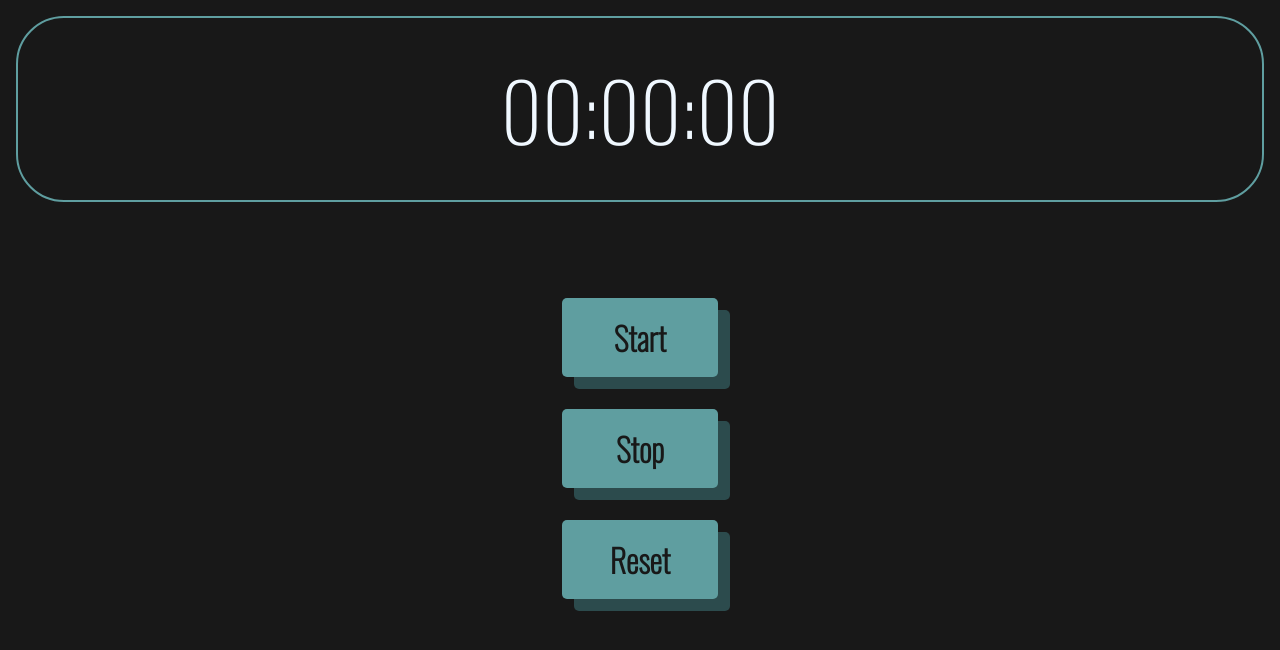
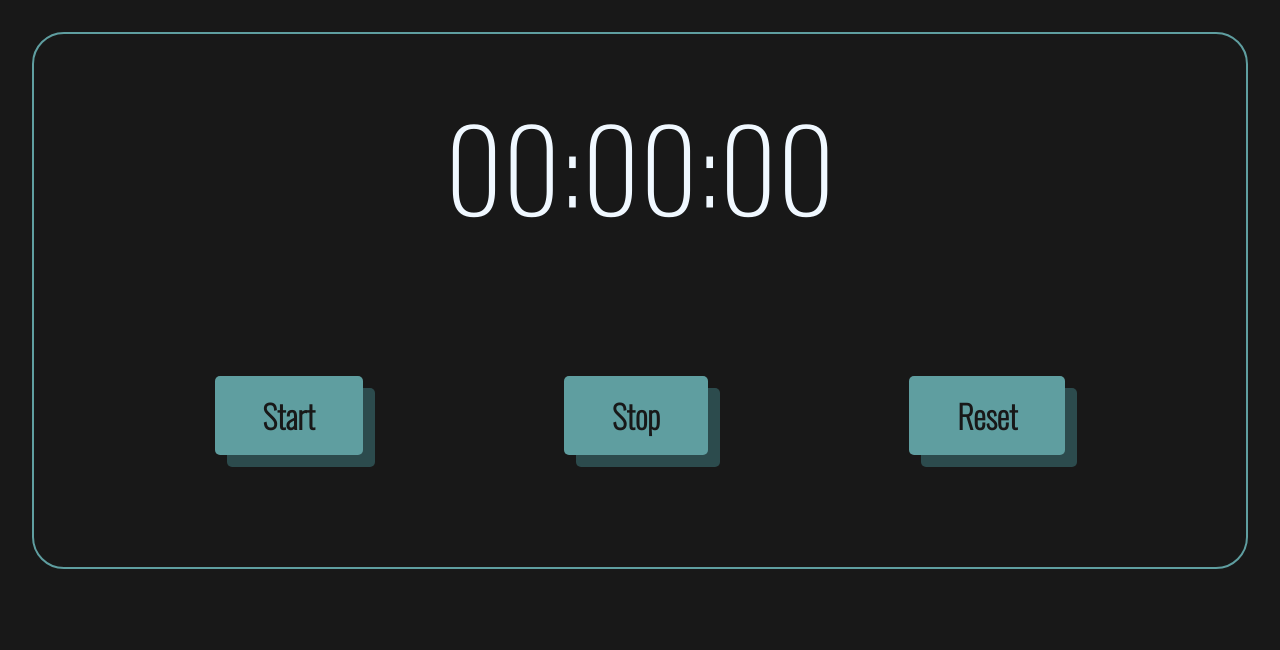
Before and after one commit to vo-olivier250405/Stopwatch, a plain HTML site: page index.html in a window 1280 px wide. Drawn offline with nearby package versions, Linux system fonts and the light colour scheme.

Commit message:
[ADD] => Stylisation du chronomètre

```diff
--- a/index.html
+++ b/index.html
@@ -7,12 +7,14 @@
     <title>STOPWATCH</title>
 </head>
 <body>
-    <div class="timer" id="timer">00:00:00</div>
+    <div class="content">
+        <div class="timer" id="timer">00:00:00</div>
     <ul>
         <button class="play">Start</button>
         <button class="stop">Stop</button>
         <button class="reset">Reset</button>
     </ul>
+    </div>
     <script src="script.js"></script>
 </body>
 </html>
--- a/style.css
+++ b/style.css
@@ -40,14 +40,43 @@ button:hover{
     box-shadow: 1rem 1rem cadetblue;
 }
 
+.content {
+    border-radius: 2rem;
+    border: 2px cadetblue solid;
+    margin: 2rem;
+}
+
 .timer{
     color: aliceblue;
     display: grid;
     justify-content: center;
     margin: 1rem;
     padding: 2rem 1rem;
-    font-size: 5rem;
+    font-size: 4rem;
     border: 2px solid cadetblue;
-    border-radius: 3rem;
+    border-radius: 2rem;
     transition: all 0.83s ease;
 }
+
+@media(width >= 700px) {
+    ul{
+        display: flex;
+        justify-content: space-around;
+    }
+    .timer{
+        display: grid;
+        justify-content: center;
+        font-size: 5rem;
+    }
+}
+
+@media(width >= 900px) {
+    ul{
+        display: flex;
+        justify-content: space-around;
+    }
+    .timer{
+        border: none;
+        font-size: 7rem;
+    }
+}
```
